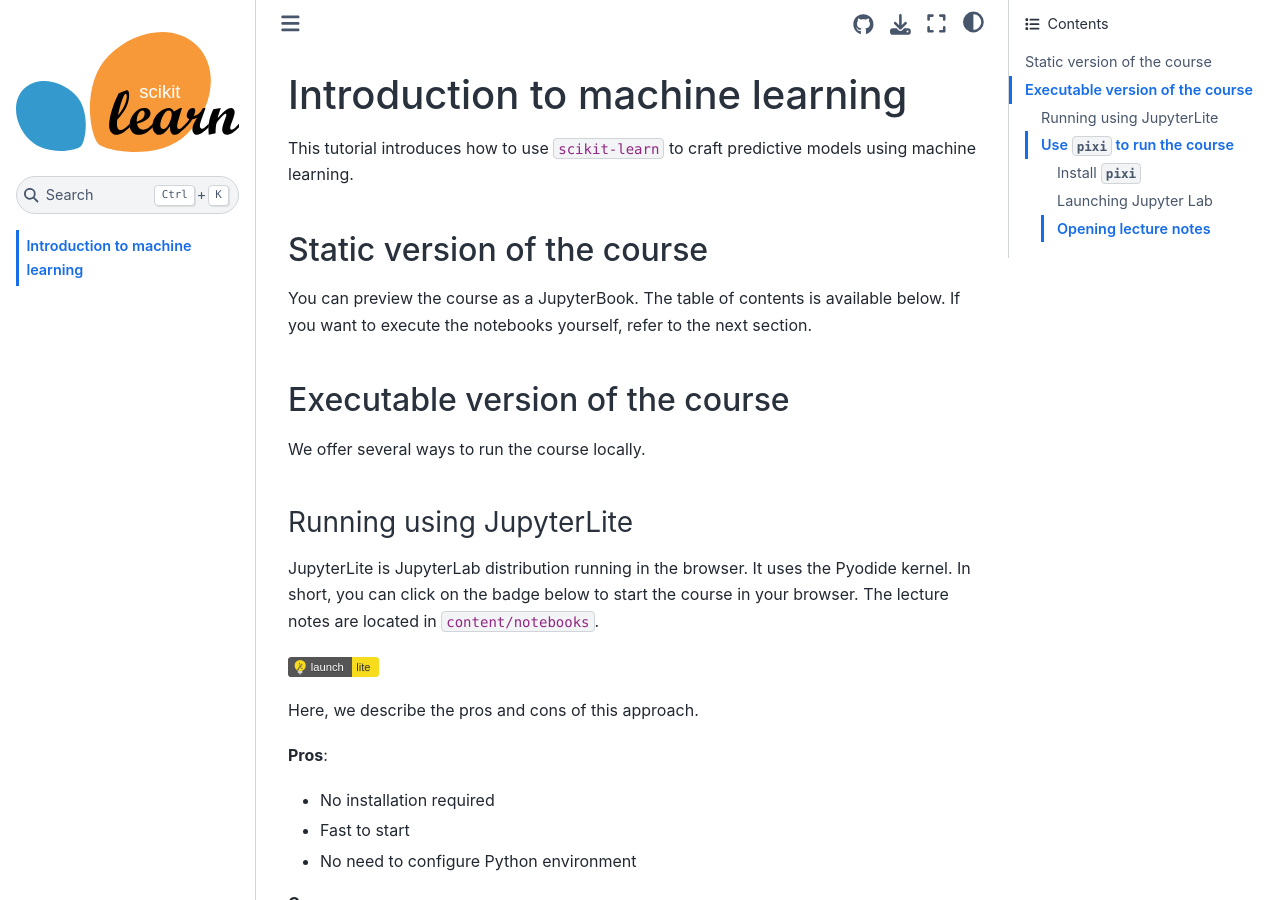
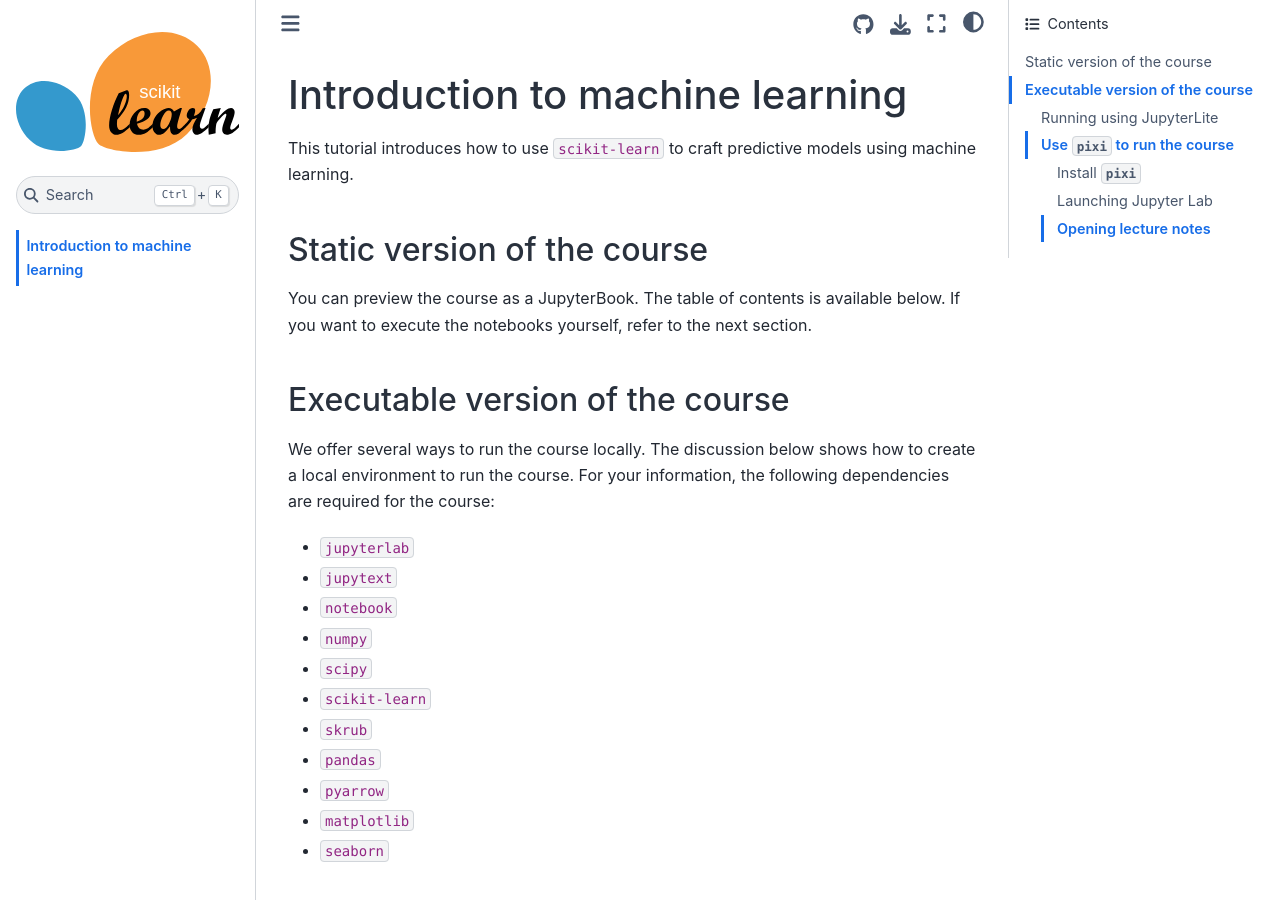
Before and after one commit to sylvaincom/traces-sklearn, a Jupyter Book: the page built from book/intro.md, in a window 1280 px wide and 900 px high. Built offline with Jupyter Book 1.0.4 settings and Sphinx 7.4.7 and the Sphinx Book theme 1.1.4, drawn with Linux system fonts in a browser that asks for light colours; pages that are not in the unit, such as notebooks, are missing from menus.

Commit message:
fix the test

```diff
--- a/book/intro.md
+++ b/book/intro.md
@@ -13,7 +13,21 @@
 
 ## Executable version of the course
 
-We offer several ways to run the course locally.
+We offer several ways to run the course locally. The discussion below shows how to
+create a local environment to run the course. For your information, the following
+dependencies are required for the course:
+
+- `jupyterlab`
+- `jupytext`
+- `notebook`
+- `numpy`
+- `scipy`
+- `scikit-learn`
+- `skrub`
+- `pandas`
+- `pyarrow`
+- `matplotlib`
+- `seaborn`
 
 ### Running using JupyterLite
 
```
Also changed, not shown: 1 other file.
